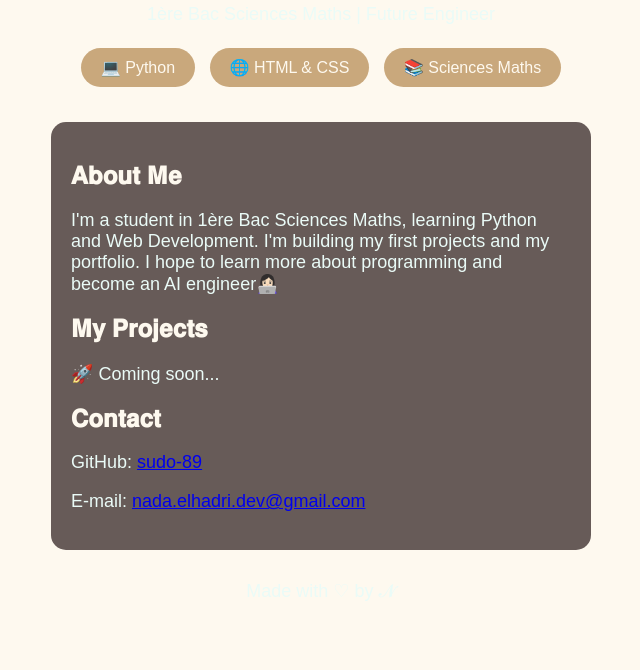
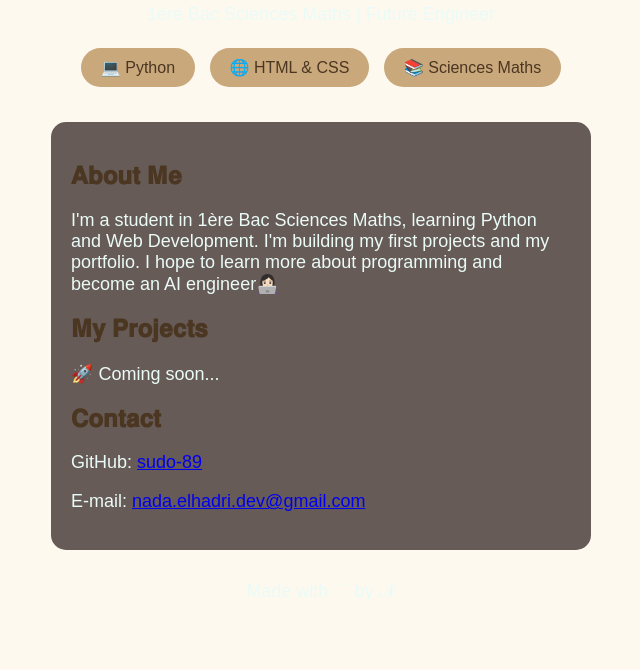
Before and after one commit to sudo-89/Portofilio, a plain HTML site: page index.html in a window 1280 px wide. Shown: the part 257-927 px from the top of the page, without its empty margins (319-959 px from the left). Drawn offline with Linux system fonts and the light colour scheme.

Commit message:
Update index.html

```diff
--- a/index.html
+++ b/index.html
@@ -5,7 +5,7 @@
 <meta name="viewport" content="width=device-width, initial-scale=1.0">
 <title>N | Portofolio</title>
 <style>
-  body { background:#FEF9EF ; color: #FEF9EF; font-family: Arial; text-align: center; padding: 50px 20px; margin: 0; }
+  body { background:#FEF9EF ; color: #4B3621; font-family: Arial; text-align: center; padding: 50px 20px; margin: 0; }
   .avatar { width: 120px; height: 120px; background: #F8F8FF; border-radius: 50%; display: flex; align-items: center; justify-content: center; font-size: 70px; font-weight: bold; margin: 0 auto 20px; border: 3px solid white; }
   h1 { font-size: 40px; margin: 10px 0; }
   p { color: #EAFBF7; font-size: 18px; }
```
